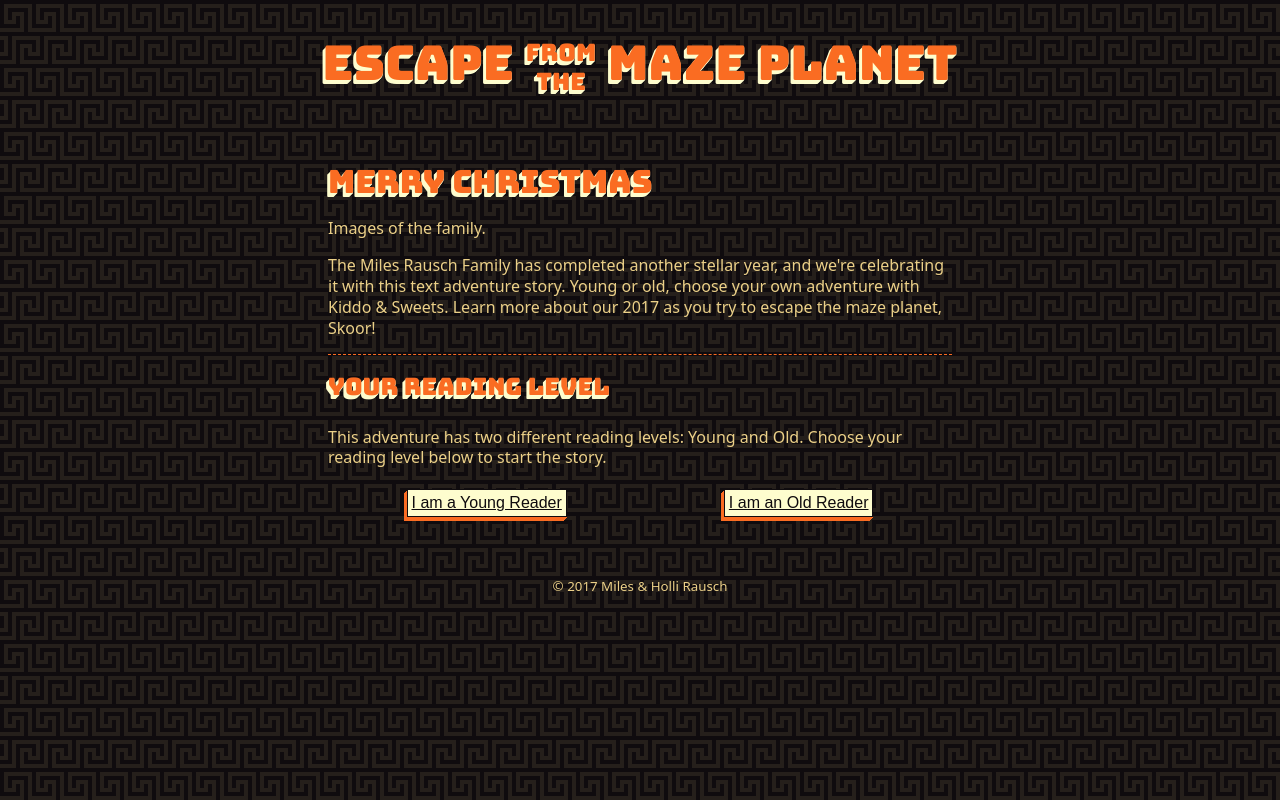
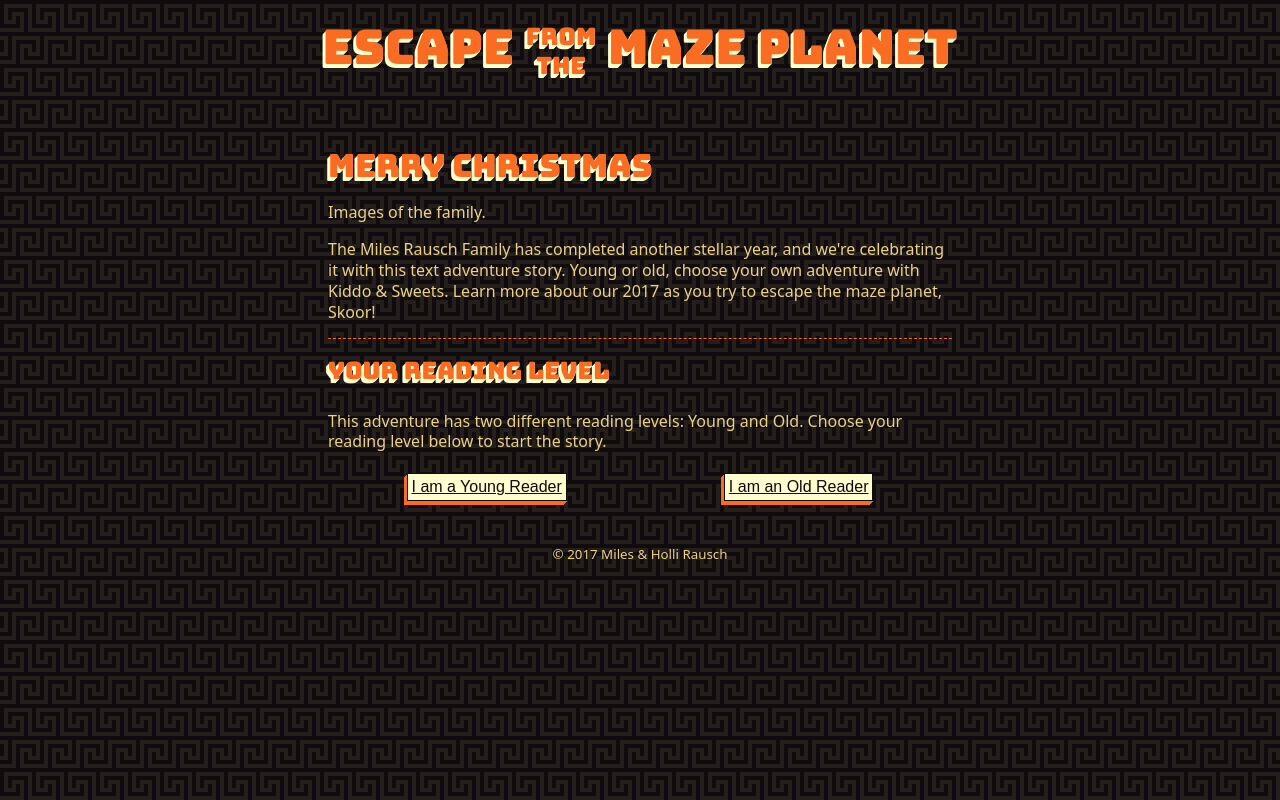
Before and after one commit to awayken/2017-christmas-card, a Nuxt app: page / in a window 1280 px wide. Built offline with nearby package versions, Linux system fonts and the light colour scheme.

Commit message:
Pad the main element relatively

```diff
--- a/assets/app.css
+++ b/assets/app.css
@@ -46,7 +46,7 @@ p {
 }
 
 main {
-  padding: 2rem 0;
+  padding: 1em 0;
 }
 
 .oldreader {
```
